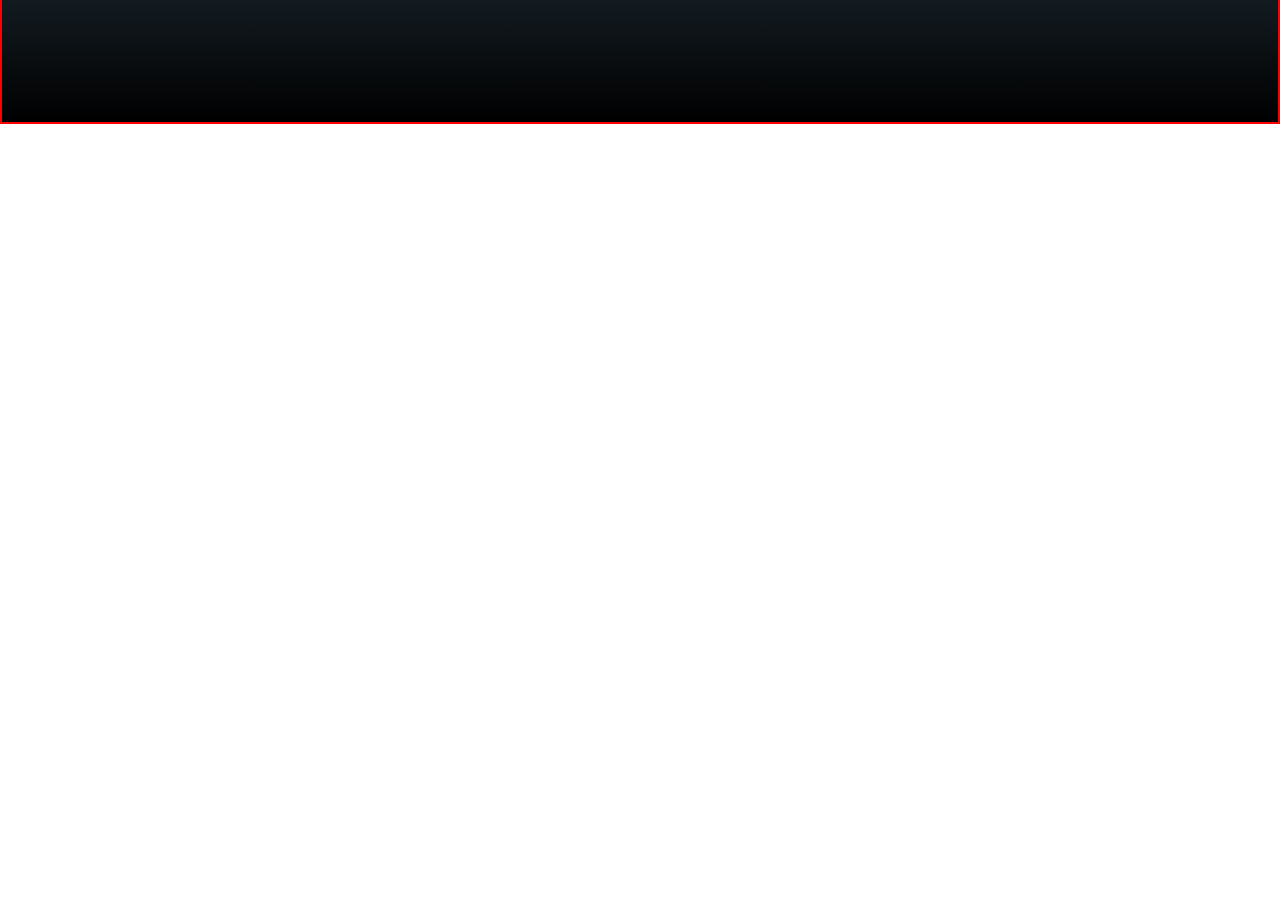
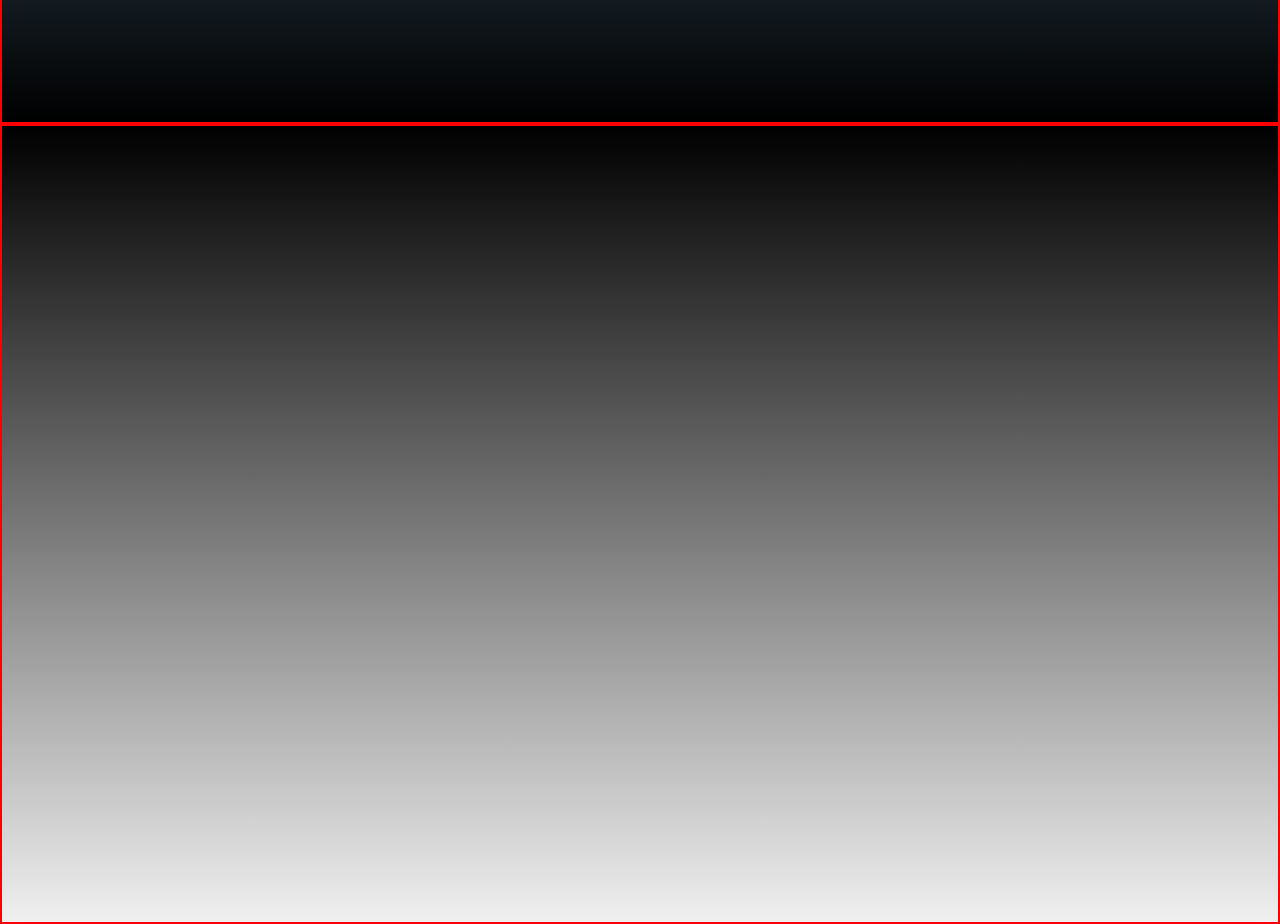
Before and after one commit to awr7/My-Portfolio, an Angular app: page / in a window 1280 px wide. Shown: the part 2280-3204 px from the top of the page. Before the commit the page ends 2404 px from the top, so only its background shows below. Built offline with nearby package versions, Linux system fonts and the light colour scheme.

Commit message:
aded case studys component

```diff
--- a/src/app/app.component.html
+++ b/src/app/app.component.html
@@ -14,6 +14,6 @@
 <app-projects></app-projects>
 
 <!-- Case Study Section Component -->
-
+<app-case-studys></app-case-studys>
 
 <!-- Contact Section Component -->
--- a/src/app/app.component.ts
+++ b/src/app/app.component.ts
@@ -5,11 +5,12 @@ import { WelcomeComponent } from './welcome/welcome.component';
 import { AboutMeComponent } from './about-me/about-me.component';
 import { HttpClientModule } from '@angular/common/http';
 import { ProjectsComponent } from './projects/projects.component';
+import { CaseStudysComponent } from './case-studys/case-studys.component';
 
 @Component({
   selector: 'app-root',
   standalone: true,
-  imports: [CommonModule, RouterOutlet, WelcomeComponent, AboutMeComponent, HttpClientModule, ProjectsComponent],
+  imports: [CommonModule, RouterOutlet, WelcomeComponent, AboutMeComponent, HttpClientModule, ProjectsComponent, CaseStudysComponent],
   templateUrl: './app.component.html',
   styleUrls: ['./app.component.scss']
 })
--- /dev/null
+++ b/src/app/case-studys/case-studys.component.html
@@ -0,0 +1,2 @@
+<div class="studys-container">
+</div>
--- /dev/null
+++ b/src/app/case-studys/case-studys.component.scss
@@ -0,0 +1,13 @@
+.studys-container {
+    display: flex;
+    background: linear-gradient(180deg, #000 0%, rgba(238, 238, 238, 0.93) 100%);
+    flex-direction: row;
+    justify-content: center;
+    align-items: center;
+    height: 100vh;
+    text-align: center;
+    border: 2px solid red;
+    box-sizing: border-box;
+    position: relative;
+    overflow: hidden;
+  }
```
Also changed, not shown: src/app/case-studys/case-studys.component.ts (added, +12 -0 lines), 1 other file (tests, documents, lock files or other folders).
